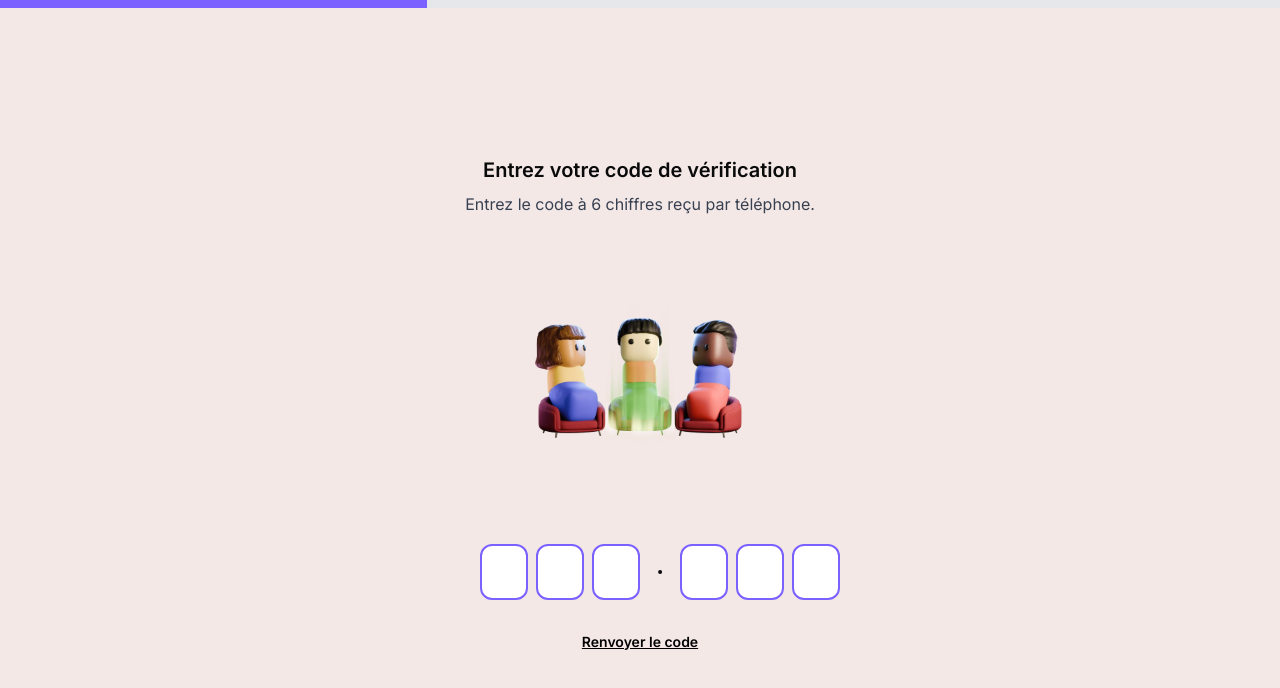
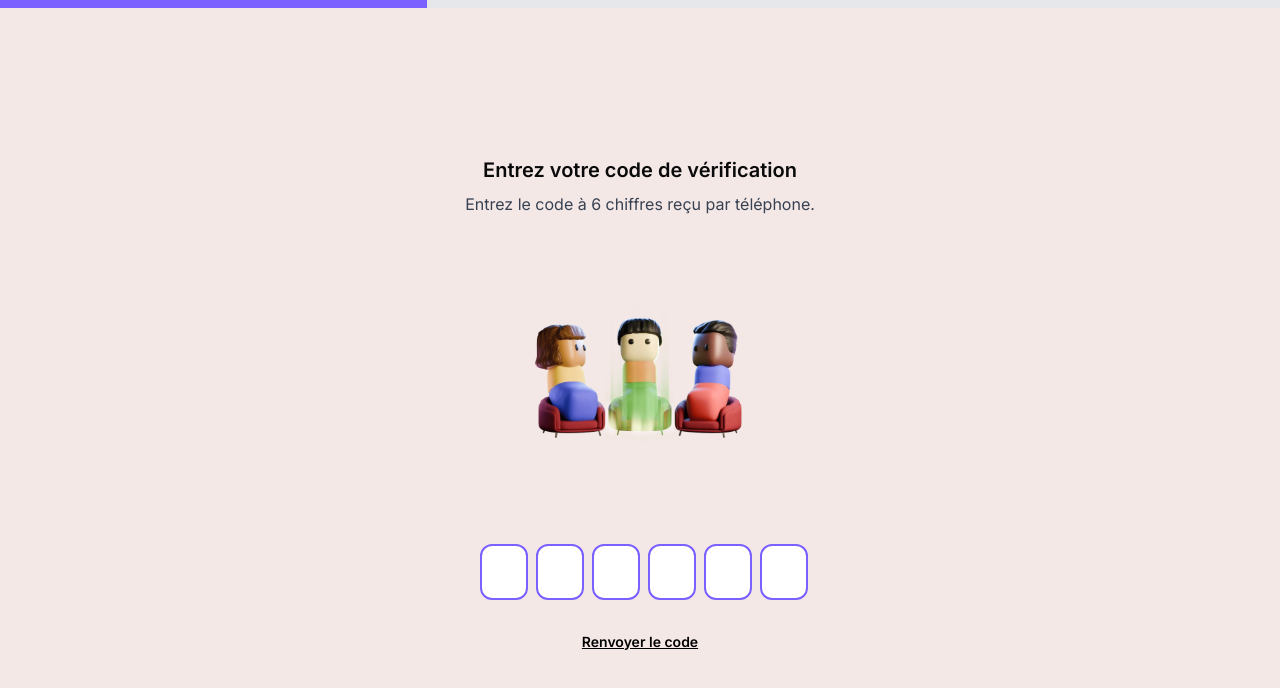
Before and after one commit to Dteeech/landing-spliiit, a Next.js app: page /onboarding in a window 1280 px wide. Shown: the top 688 px of the page. Built offline with nearby package versions, Linux system fonts and the light colour scheme.

Commit message:
fix input

```diff
--- a/components/onboarding/step1.tsx
+++ b/components/onboarding/step1.tsx
@@ -84,7 +84,6 @@ export default function Step1({ onNext }: Step1Props) {
                   <InputOTPSlot index={1} />
                   <InputOTPSlot index={2} />
                 </InputOTPGroup>
-                <InputOTPSeparator />
                 <InputOTPGroup>
                   <InputOTPSlot index={3} />
                   <InputOTPSlot index={4} />
```
